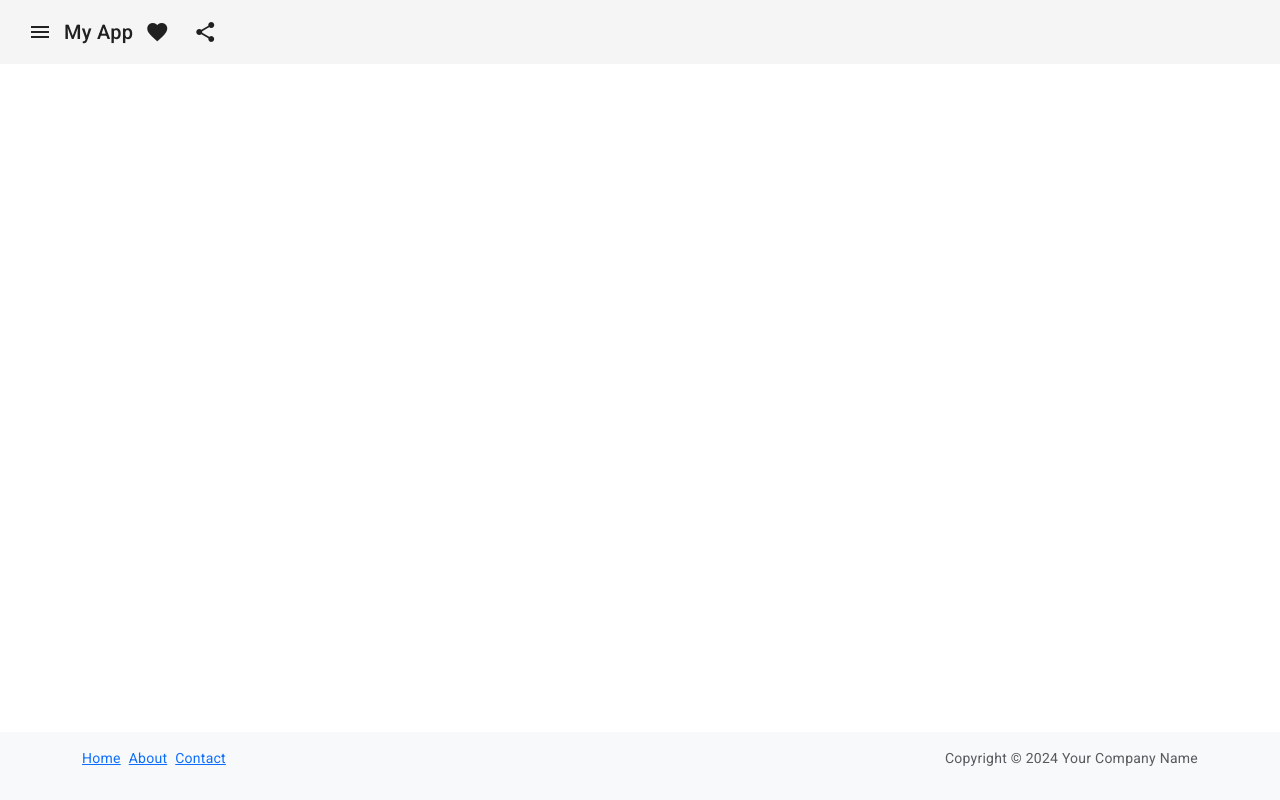
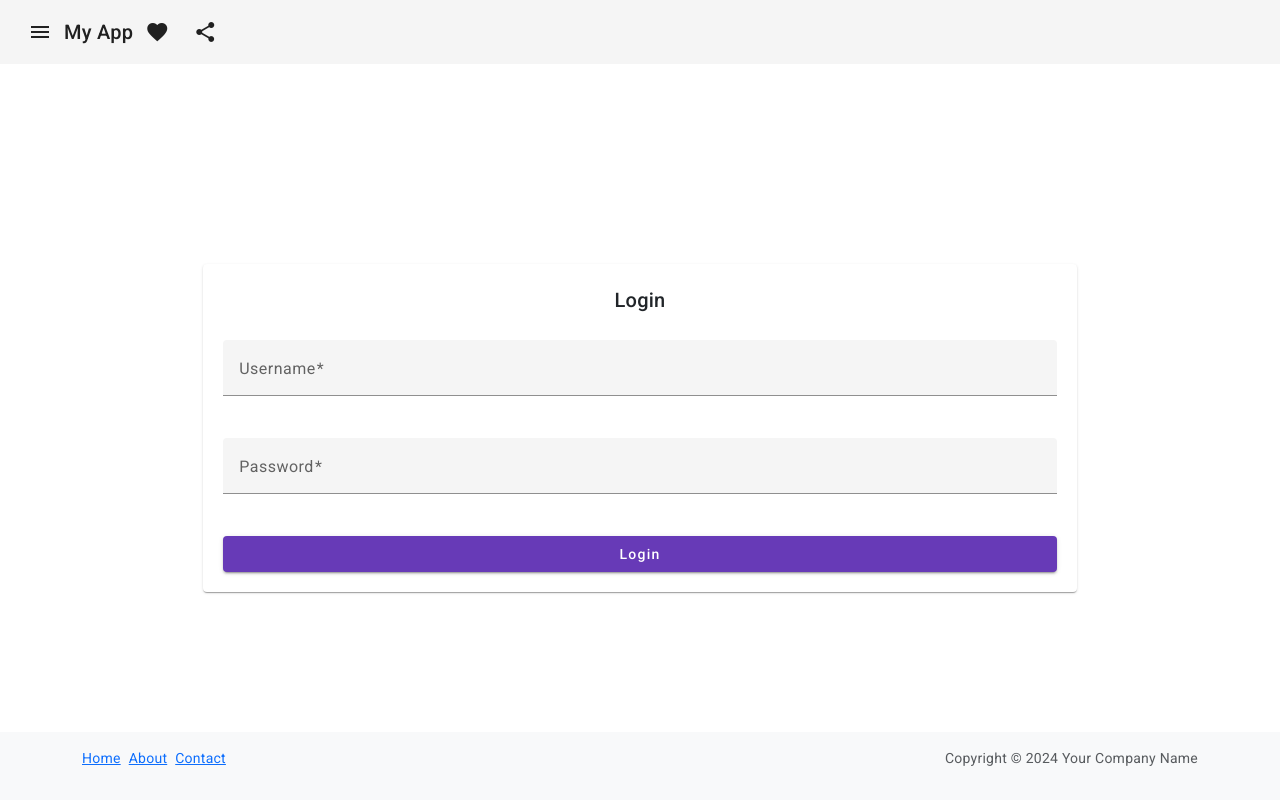
Before and after one commit to ofaruk84/caravanx.web, an Angular app: page /login in a window 1280 px wide. Before the commit this address led to /. Built offline with nearby package versions, Linux system fonts and the light colour scheme.

Commit message:
CARX-26:Login and Signup page added. Login form controls created

```diff
--- a/src/app/app.component.html
+++ b/src/app/app.component.html
@@ -2,9 +2,7 @@
   <app-navbar></app-navbar>
   <div class="container">
     <div class="row">
-      <div class="homepage">
           <router-outlet></router-outlet>
-      </div>
      </div>
   </div>
   <div class="footer" style="margin: 0; padding: 0;">
--- a/src/app/app.component.scss
+++ b/src/app/app.component.scss
@@ -17,9 +17,6 @@
 
   }
 
-  .homepage{
-    margin-left: 100px;
-  }
 
   .example-radio-group {
     display: block;
--- a/src/app/app.routes.ts
+++ b/src/app/app.routes.ts
@@ -2,10 +2,12 @@ import { Routes } from '@angular/router';
 import { CaravanAdvertiesmentsComponent } from './components/caravan-advertiesments/caravan-advertiesments.component';
 import { HomeComponent } from './components/home/home.component';
 import { YachtAdvertiesmentsComponent } from './components/yacht-advertiesments/yacht-advertiesments.component';
+import { LoginComponent } from './components/account/login/login.component';
 
 export const routes: Routes = [
     {path:'home',component:HomeComponent},
     {path:'caravans',component:CaravanAdvertiesmentsComponent},
     {path:'yachts',component:YachtAdvertiesmentsComponent},
+    {path:'login',component:LoginComponent},
     {path:'',redirectTo:'home',pathMatch:'full'},
 ];
--- /dev/null
+++ b/src/app/components/account/login/login.component.html
@@ -0,0 +1,23 @@
+<div class="container">
+    <div class="form-container">
+        <mat-card>
+            <div class="login-form">
+                <h2 class="text-center mb-4">Login</h2>
+                <form [formGroup]="loginForm" (ngSubmit)="onSubmit()">
+                  <div class="content">
+                    <mat-form-field appearance="fill">
+                        <mat-label>Username</mat-label>
+                        <input type="text" matInput formControlName="username" required>
+                      </mat-form-field>
+                      <mat-form-field appearance="fill">
+                        <mat-label>Password</mat-label>
+                        <input type="password" matInput formControlName="password">
+                      </mat-form-field>
+                      <button mat-raised-button color="primary" type="submit">Login</button>
+                  </div>
+                </form>
+            </div>
+            </mat-card>
+
+    </div>
+</div>
--- /dev/null
+++ b/src/app/components/account/login/login.component.scss
@@ -0,0 +1,16 @@
+.form-container{
+margin: 200px auto;
+max-width: 80%;
+;
+}
+
+.login-form{
+    display: flex;
+    flex-direction: column;
+    padding: 20px;
+}
+.content{
+    display: flex;
+    flex-direction: column;
+    gap: 20px;
+}
--- /dev/null
+++ b/src/app/components/account/login/login.component.ts
@@ -0,0 +1,41 @@
+import { Component, OnInit } from '@angular/core';
+import { ReactiveFormsModule } from '@angular/forms';
+import { FormBuilder, FormGroup, Validators } from '@angular/forms';
+import { MatInputModule } from '@angular/material/input';
+import { MatCardModule } from '@angular/material/card';
+import { MatButtonModule } from '@angular/material/button';
+import { CommonModule } from '@angular/common';
+
+@Component({
+  selector: 'app-login',
+  standalone: true,
+  imports: [CommonModule,ReactiveFormsModule,MatInputModule,MatCardModule,MatButtonModule ],
+  templateUrl: './login.component.html',
+  styleUrl: './login.component.scss'
+})
+export class LoginComponent implements OnInit {
+
+  loginForm!: FormGroup;
+
+  constructor(private formBuilder: FormBuilder) {
+
+
+  }
+
+  ngOnInit(): void {
+    this.loginForm = this.formBuilder.group({
+      username: ['', Validators.required],
+      password: ['', Validators.required]
+    });
+  }
+
+  onSubmit() {
+    if (this.loginForm.valid) {
+      console.log(this.loginForm.value); // You can handle login logic here
+    } else {
+      // Mark all form fields as touched to display validation errors
+      this.loginForm.markAllAsTouched();
+    }
+  }
+
+}
--- /dev/null
+++ b/src/app/components/account/signup/signup.component.html
@@ -0,0 +1 @@
+<p>signup works!</p>
--- a/src/app/components/home/home.component.html
+++ b/src/app/components/home/home.component.html
@@ -1,4 +1,4 @@
-<div class="row" style="margin-top: 100px; margin-bottom: 100px;">
+<div class="row home-container" style="margin-top: 100px; margin-bottom: 100px;">
     <div class="col-6">
         <mat-card class="example-card">
             <mat-card-header>
--- a/src/app/components/home/home.component.scss
+++ b/src/app/components/home/home.component.scss
@@ -11,3 +11,7 @@
     width: 400px;
     height: 300px;
   }
+
+  .home-container{
+    margin-left: 100px;
+  }
```
Also changed, not shown: src/app/components/account/signup/signup.component.ts (added, +12 -0 lines), src/app/components/account/signup/signup.component.scss (added).
